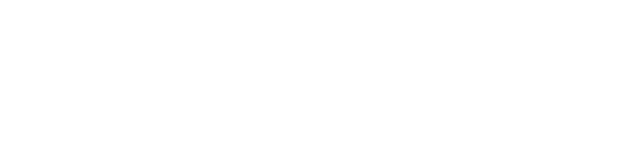
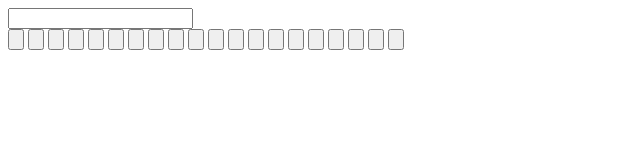
Before and after one commit to abhijit-kumbhar/new-calculator, a plain HTML site: page index.html in a window 1280 px wide. Shown: the whole page, without its empty margins (0-640 px from the left). Drawn offline with Linux system fonts and the light colour scheme.

Commit message:
Update index.html

```diff
--- a/index.html
+++ b/index.html
@@ -2,6 +2,33 @@
 <html>
   <head></head>
   <body>
-    <div class="display" ></div>
+    <form class="main" id="display">
+     <input class="display" type="text" id="display" values="" placeholder="">
+      <br>
+      <input class="button" type="button" id="btn" values="" onclick="" >
+      <input class="button" type="button" id="btn" values="" onclick="" >
+      <input class="button" type="button" id="btn" values="" onclick="" >
+      <input class="button" type="button" id="btn" values="" onclick="" >
+
+      <input class="button" type="button" id="btn" values="" onclick="" >
+      <input class="button" type="button" id="btn" values="" onclick="" >
+      <input class="button" type="button" id="btn" values="" onclick="" >
+      <input class="button" type="button" id="btn" values="" onclick="" >
+
+      <input class="button" type="button" id="btn" values="" onclick="" >
+      <input class="button" type="button" id="btn" values="" onclick="" >
+      <input class="button" type="button" id="btn" values="" onclick="" >
+      <input class="button" type="button" id="btn" values="" onclick="" >
+
+      <input class="button" type="button" id="btn" values="" onclick="" >
+      <input class="button" type="button" id="btn" values="" onclick="" >
+      <input class="button" type="button" id="btn" values="" onclick="" >
+      <input class="button" type="button" id="btn" values="" onclick="" >
+
+      <input class="button" type="button" id="btn" values="" onclick="" >
+      <input class="button" type="button" id="btn" values="" onclick="" >
+      <input class="button" type="button" id="btn" values="" onclick="" >
+      <input class="button" type="button" id="btn" values="" onclick="" >
+    </form>
   </body>
 </html>
```
